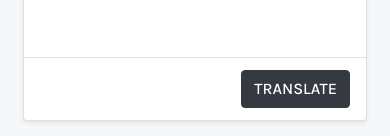
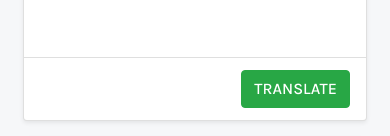
Before and after one commit to ArenaGrenade/TransLaTeX, a React (Create React App) app in the folder web/: page / in a window 390 px wide. Shown: the part 655-791 px from the top of the page. Built offline with nearby package versions, Linux system fonts and the light colour scheme.

Commit message:
Fix code toggle button responsiveness

```diff
--- a/web/src/components/PlaintextField.jsx
+++ b/web/src/components/PlaintextField.jsx
@@ -15,7 +15,7 @@ const PlaintextField = ({ value, onChange }) => {
                 />
             </CardBody>
             <CardFooter className="px-3 d-flex justify-content-end">
-                <Button color="dark" disabled={value === ""}>
+                <Button color="success" disabled={value === ""}>
                     TRANSLATE
                 </Button>
             </CardFooter>
--- a/web/src/index.css
+++ b/web/src/index.css
@@ -64,3 +64,10 @@ code {
     top: 15px;
     right: 15px;
 }
+
+@media (max-width: 768px) {
+    .code-toggle {
+        top: auto;
+        bottom: 75px;
+    }
+}
```
